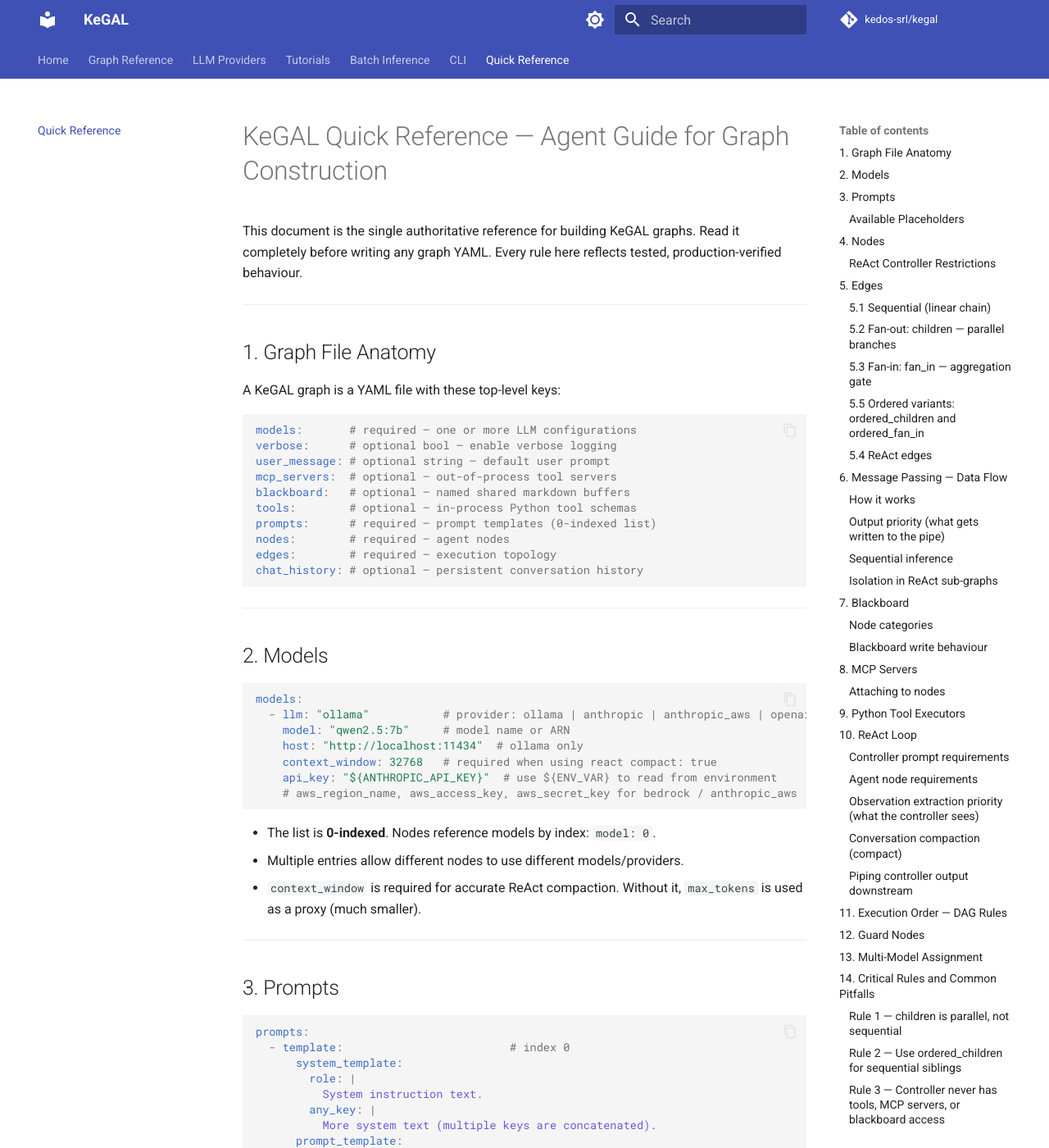
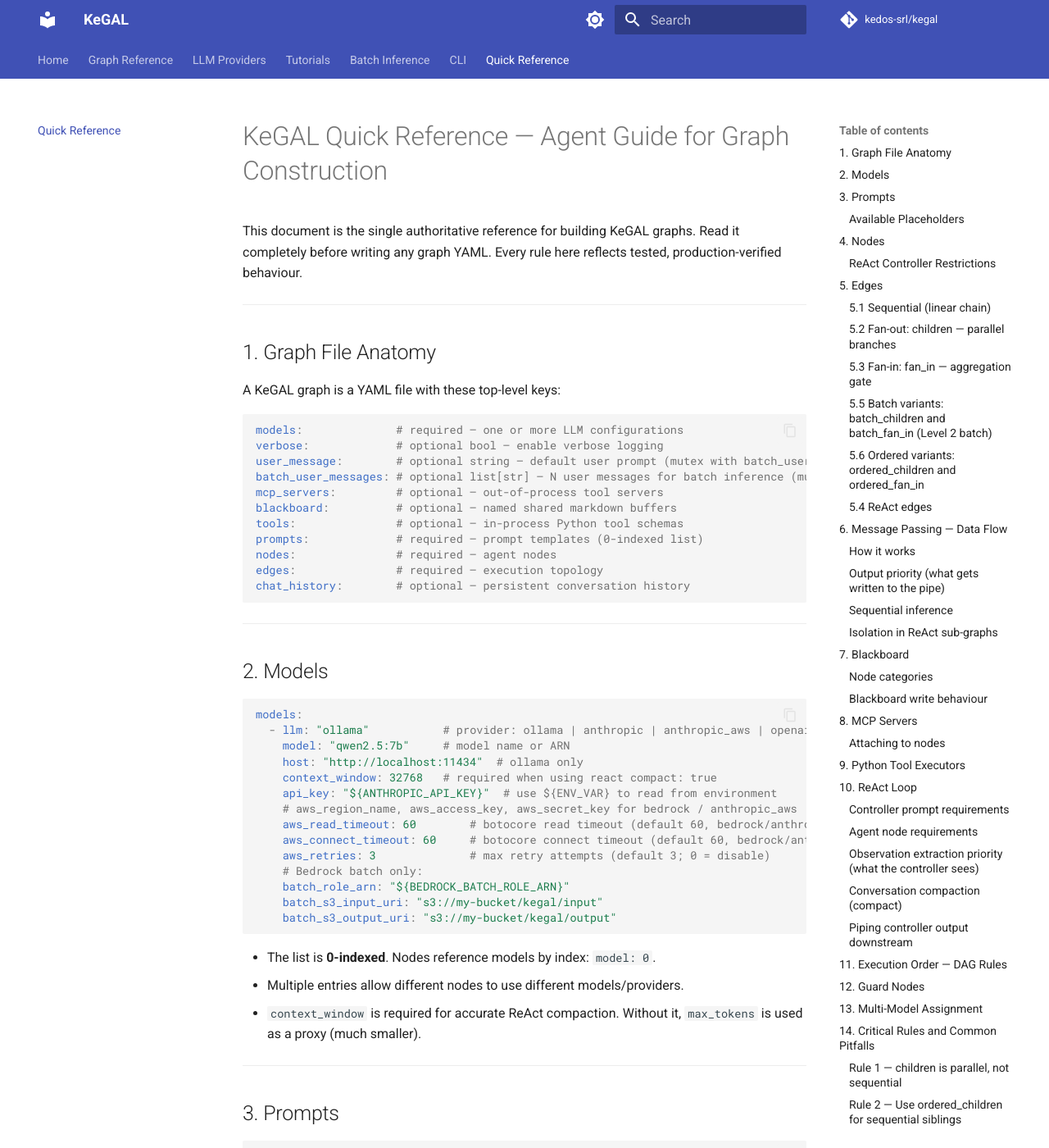
Before and after one commit to Kedos-srl/kegal, an MkDocs documentation site: the page built from docs/quick_reference.md, in a window 1280 px wide and 1400 px high. Shown: the whole window at 82% size. Built offline with MkDocs 1.6.1 and Material for MkDocs 9.7.7, drawn with Linux system fonts in a browser that asks for light colours; comment, search, counter and statistics services are not loaded; some of the changed text lies outside the part shown.

Commit message:
feat: configurable AWS connection timeouts and retries

````diff
--- a/docs/quick_reference.md
+++ b/docs/quick_reference.md
@@ -11,16 +11,17 @@
 A KeGAL graph is a YAML file with these top-level keys:
 
 ```yaml
-models:       # required — one or more LLM configurations
-verbose:      # optional bool — enable verbose logging
-user_message: # optional string — default user prompt
-mcp_servers:  # optional — out-of-process tool servers
-blackboard:   # optional — named shared markdown buffers
-tools:        # optional — in-process Python tool schemas
-prompts:      # required — prompt templates (0-indexed list)
-nodes:        # required — agent nodes
-edges:        # required — execution topology
-chat_history: # optional — persistent conversation history
+models:              # required — one or more LLM configurations
+verbose:             # optional bool — enable verbose logging
+user_message:        # optional string — default user prompt (mutex with batch_user_messages)
+batch_user_messages: # optional list[str] — N user messages for batch inference (mutex with user_message)
+mcp_servers:         # optional — out-of-process tool servers
+blackboard:          # optional — named shared markdown buffers
+tools:               # optional — in-process Python tool schemas
+prompts:             # required — prompt templates (0-indexed list)
+nodes:               # required — agent nodes
+edges:               # required — execution topology
+chat_history:        # optional — persistent conversation history
 ```
 
 ---
@@ -35,6 +36,13 @@
     context_window: 32768   # required when using react compact: true
     api_key: "${ANTHROPIC_API_KEY}"  # use ${ENV_VAR} to read from environment
     # aws_region_name, aws_access_key, aws_secret_key for bedrock / anthropic_aws
+    aws_read_timeout: 60        # botocore read timeout (default 60, bedrock/anthropic_aws)
+    aws_connect_timeout: 60     # botocore connect timeout (default 60, bedrock/anthropic_aws)
+    aws_retries: 3              # max retry attempts (default 3; 0 = disable)
+    # Bedrock batch only:
+    batch_role_arn: "${BEDROCK_BATCH_ROLE_ARN}"
+    batch_s3_input_uri: "s3://my-bucket/kegal/input"
+    batch_s3_output_uri: "s3://my-bucket/kegal/output"
 ```
 
 - The list is **0-indexed**. Nodes reference models by index: `model: 0`.
@@ -92,11 +100,17 @@
       user_message: true        # inject {user_message} placeholder
       chunks: false             # inject {retrieved_chunks} placeholder
       chat_history: "session"   # named chat history key
+      batch_use_messages: [0, 1, 2]  # indices into graph-level batch_user_messages
 
     # Data flow
     message_passing:
       input: true               # receive upstream pipe as {message_passing}
       output: true              # write final LLM text to pipe after execution
+
+    # Batch data flow (Level 1 — intra-node batch)
+    batch_message_passing:
+      output: true              # producing node: emit N tagged <message_N> blocks downstream
+      input: true               # consuming node: receive each item individually
 
     # Tools (choose one or both)
     tools: ["tool_name"]        # in-process Python tools (schema declared top-level)
@@ -222,7 +236,29 @@
 
 A node appears in `children` (who launches it) AND `fan_in` (who waits for it). This double appearance is correct and intentional.
 
-### 5.5 Ordered variants: `ordered_children` and `ordered_fan_in`
+### 5.5 Batch variants: `batch_children` and `batch_fan_in` (Level 2 batch)
+
+Submit a group of sibling nodes as a single async batch API call instead of concurrent real-time calls. All nodes in the group must use the same model index.
+
+```yaml
+edges:
+  - node: "dispatcher"
+    batch_children:
+      - node: "branch_1"
+      - node: "branch_2"
+      - node: "branch_3"
+  - node: "synthesizer"
+    batch_fan_in:
+      - node: "branch_1"
+      - node: "branch_2"
+      - node: "branch_3"
+```
+
+`batch_children` is mutually exclusive with `children` and `ordered_children`. `batch_fan_in` is mutually exclusive with `fan_in` and `ordered_fan_in`.
+
+---
+
+### 5.6 Ordered variants: `ordered_children` and `ordered_fan_in`
 
 `ordered_children` runs siblings **sequentially** instead of in parallel.
 Each entry depends on the previous one, and the first depends on the parent:
@@ -795,8 +831,8 @@
 |---|---|---|
 | `ollama` | Local Ollama | `model`, `host` |
 | `anthropic` | Anthropic API | `model`, `api_key` |
-| `anthropic_aws` | Claude via Bedrock | `model` (ARN), `aws_region_name`, `aws_access_key`, `aws_secret_key` |
-| `bedrock` | AWS Bedrock native | `model`, `aws_region_name`, `aws_access_key`, `aws_secret_key` |
+| `anthropic_aws` | Claude via Bedrock | `model` (ARN), `aws_region_name`, `aws_access_key`, `aws_secret_key`; optional `aws_read_timeout`, `aws_connect_timeout`, `aws_retries` |
+| `bedrock` | AWS Bedrock native | `model`, `aws_region_name`, `aws_access_key`, `aws_secret_key`; optional `aws_read_timeout`, `aws_connect_timeout`, `aws_retries`; add `batch_role_arn`, `batch_s3_input_uri`, `batch_s3_output_uri` for batch mode |
 | `openai` | OpenAI API | `model`, `api_key` |
 | `gemini` | Google Gemini | `model`, `api_key` |
 
--- a/setup.py
+++ b/setup.py
@@ -22,7 +22,7 @@
 
 setup(
     name="kegal",
-    version="0.1.4.2",
+    version="0.1.4.3",
     author="Kedos srl",
     author_email="fabio.gagliardi@kedos-srl.it",
     description="KeGAL - Kedos Graph Agent for LLM",
````
Also changed, not shown: docs/CHANGELOG.md (+16 -0 lines), docs/graph_doc.md (+3 -0 lines), 3 other files.
